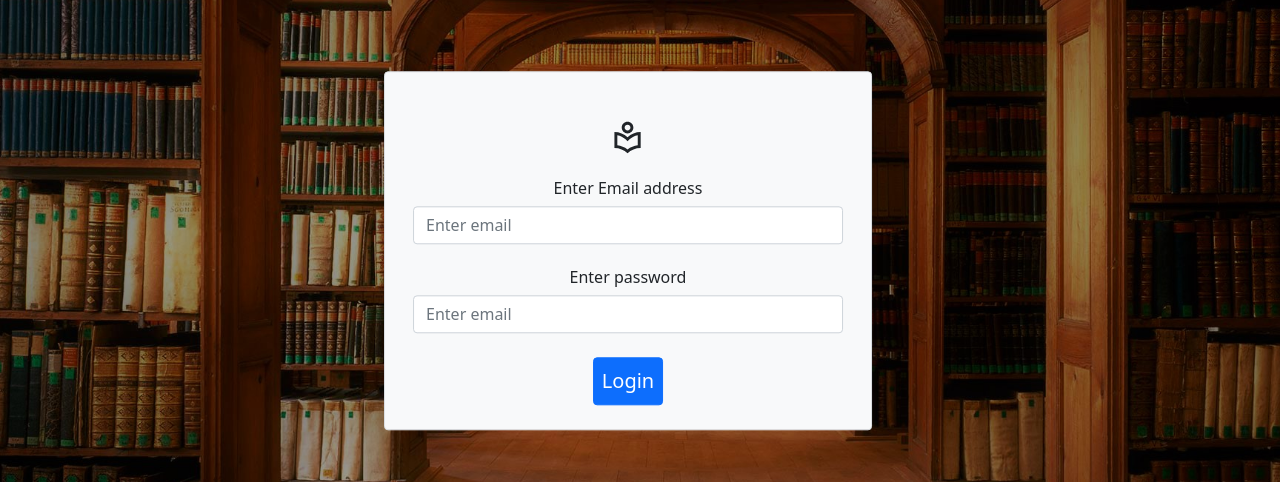
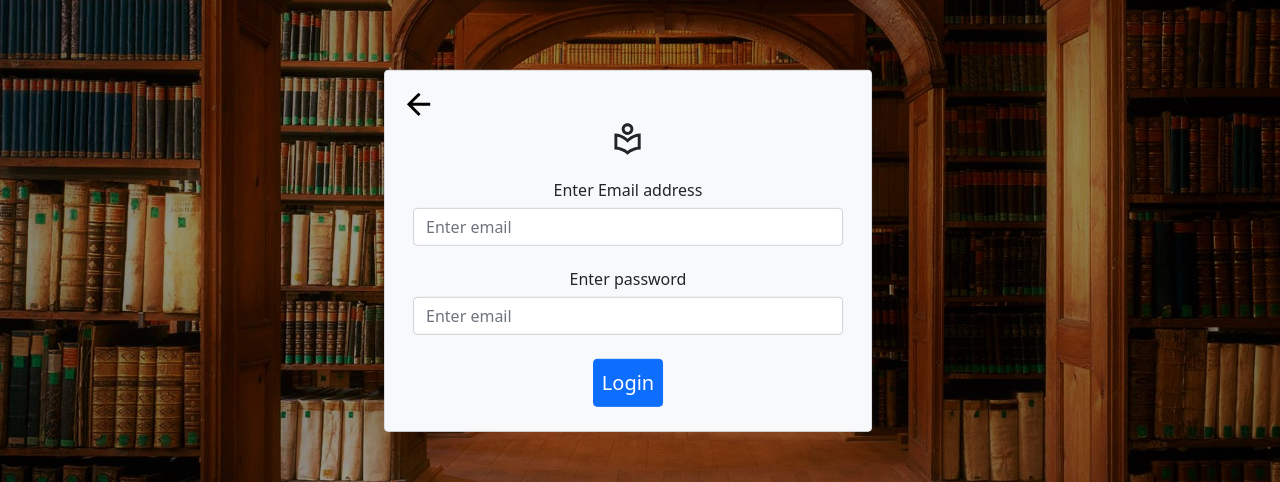
Before and after one commit to damianjasinski/Bookstore-front, a React (Create React App) app: page /login in a window 1280 px wide. Shown: the part 149-631 px from the top of the page. Built offline with nearby package versions, Linux system fonts and the light colour scheme.

Commit message:
Added navigation arrow

```diff
--- a/src/components/Login/Login.js
+++ b/src/components/Login/Login.js
@@ -2,6 +2,7 @@ import React from "react";
 import { useState } from "react";
 import { PostData } from "../../services/PostData";
 import BookIco from "@mui/icons-material/LocalLibraryOutlined";
+import ArrowIco from '@mui/icons-material/ArrowBack';
 import { Navigate } from "react-router-dom";
 
 const Login = () => {
@@ -39,14 +40,20 @@ const Login = () => {
   return (
     <div class="container mx-auto">
       <div className="row position-absolute top-50 start-50 translate-middle">
-        <div className="border rounded  text-center bg-light">
-          <BookIco className="mt-5" fontSize="large" />
-
-          <div className="row mx-3 mt-4 ">
+        <div className="border rounded  bg-light col-12">
+          <div className="">
+            <a href="/" style = {{color:"black"}}>
+              <ArrowIco className="mt-3 mx-1" fontSize="large" />
+            </a>
+          </div>
+          <div className="text-center">
+            <BookIco className="" fontSize="large" />
+          </div>
+          <div className="row mx-3 mt-4 text-center">
             <h6 for="exampleInputEmail1">Enter Email address</h6>
             <input
               type="email"
-              name = "email"
+              name="email"
               className="form-control"
               id="exampleInputEmail1"
               aria-describedby="emailHelp"
@@ -55,18 +62,18 @@ const Login = () => {
             />
 
           </div>
-          <div className="row mx-3 mt-4 ">
+          <div className="row mx-3 mt-4 text-center">
             <h6 for="exampleInputEmail1">Enter password </h6>
             <input
               type="password"
-              name = "password"
+              name="password"
               className="form-control"
               id="exampleInputEmail1"
               placeholder="Enter email"
               onChange={handleChange}
             />
           </div>
-
+          <div className="text-center">
             <a
               type="button"
               onClick={login}
@@ -77,6 +84,7 @@ const Login = () => {
           </div>
         </div>
       </div>
+    </div>
   );
 };
 
--- a/src/components/Signup/Signup.js
+++ b/src/components/Signup/Signup.js
@@ -3,6 +3,7 @@ import { useState } from "react";
 import { Navigate } from "react-router";
 import { PostData } from "../../services/PostData";
 import BookIco from "@mui/icons-material/LocalLibraryOutlined";
+import ArrowIco from '@mui/icons-material/ArrowBack';
 
 const Footer = () => {
   //inputs should be passed to PostData (fetch)
@@ -41,52 +42,59 @@ const Footer = () => {
   return (
     <div class="container mx-auto">
       <div className="row position-absolute top-50 start-50 translate-middle">
-        <div className="border rounded  text-center bg-light">
-          <BookIco className="mt-5" fontSize="large" />
+        <div className="border rounded bg-light">
+          <div className="">
+            <a href="/" style={{ color: "black" }}>
+              <ArrowIco className="mt-3 mx-1" fontSize="large" />
+            </a>
+          </div>
+          <div className=" text-center ">
+            <BookIco className="mt-1" fontSize="large" />
+          </div>
 
-          <div className="row mx-3 mt-3 ">
+          <div className="row mx-3  text-center  mt-3 ">
             <h6 >Enter your first name</h6>
             <input
-              name = "firstName"
+              name="firstName"
               className="form-control"
               aria-describedby="emailHelp"
               placeholder="First name"
               onChange={handleChange}
             />
           </div>
-          <div className="row mx-3 mt-3 ">
+          <div className="row mx-3 mt-3  text-center ">
             <h6 >Enter your second name</h6>
             <input
-              name = "secondName"
+              name="secondName"
               className="form-control"
               aria-describedby="emailHelp"
               placeholder="Second name"
               onChange={handleChange}
             />
           </div>
-          <div className="row mx-3 mt-3 ">
+          <div className="row mx-3 mt-3  text-center ">
             <h6 >Enter your email</h6>
             <input
-              name = "email"
+              name="email"
               className="form-control"
-              type = "email"
+              type="email"
               aria-describedby="emailHelp"
               placeholder="email"
               onChange={handleChange}
             />
 
           </div>
-          <div className="row mx-3 mt-3 ">
+          <div className="row mx-3 mt-3  text-center ">
             <h6 >Enter password </h6>
             <input
               type="password"
-              name = "password"
+              name="password"
               className="form-control"
               placeholder="password"
               onChange={handleChange}
             />
           </div>
-
+          <div className="text-center">
             <a
               onClick={signup}
               type="button"
@@ -97,6 +105,7 @@ const Footer = () => {
           </div>
         </div>
       </div>
+    </div>
   );
 };
 
```
Lines whose indentation alone changed are shown as unchanged.
